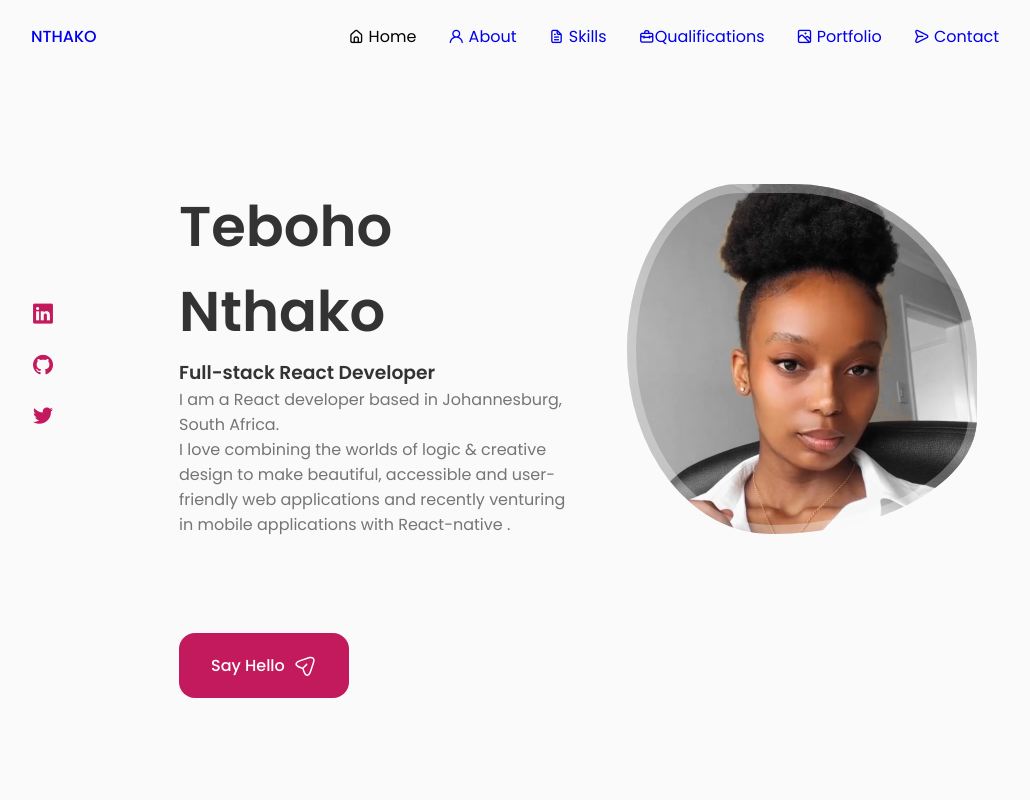
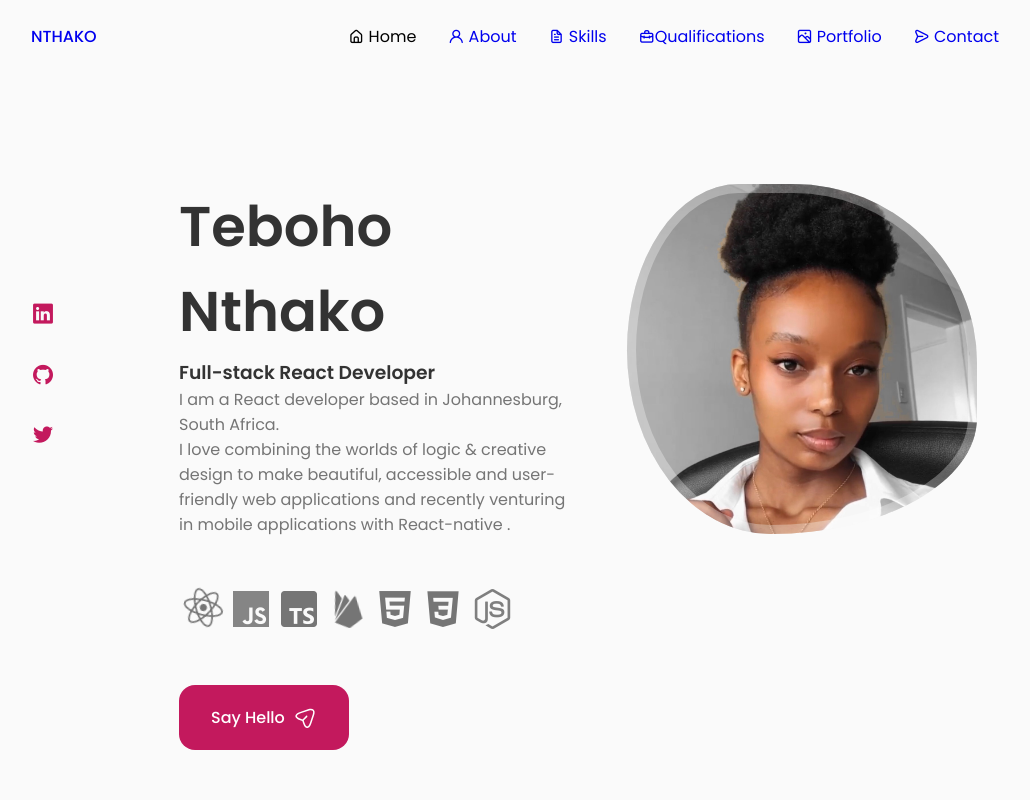
Before and after one commit to tebohonthako/my-react-portfolio, a React (Create React App) app: page / in a window 1280 px wide. Shown: the top 800 px of the page, without its empty margins (125-1155 px from the left). Built offline with nearby package versions, Linux system fonts and the light colour scheme.

Commit message:
tech stack added animations

```diff
--- a/public/index.html
+++ b/public/index.html
@@ -10,16 +10,21 @@
       content="Web site created using create-react-app"
     />
     <!-- BOX ICONS -->
-    <link href='https://unpkg.com/boxicons@2.1.4/css/boxicons.min.css' rel='stylesheet'>
+    <link
+      href="https://unpkg.com/boxicons@2.1.4/css/boxicons.min.css"
+      rel="stylesheet"
+    />
 
     <!-- UNICONS -->
-    <link rel="stylesheet" href="https://unicons.iconscout.com/release/v4.0.8/css/line.css">
+    <link
+      rel="stylesheet"
+      href="https://unicons.iconscout.com/release/v4.0.8/css/line.css"
+    />
 
     <title>Teboo's Portfolio</title>
   </head>
   <body>
     <noscript>You need to enable JavaScript to run this app.</noscript>
     <div id="root"></div>
-
   </body>
 </html>
--- a/src/components/home/Data.jsx
+++ b/src/components/home/Data.jsx
@@ -11,6 +11,15 @@ const Data = () => {
         accessible and user-friendly web applications and recently venturing in
         mobile applications with React-native .
       </p>
+      <div>
+        <i class="bx bxl-react bx-spin"></i>
+        <i class="bx bxl-javascript bx-flashing"></i>
+        <i class="bx bxl-typescript"></i>
+        <i class="bx bxl-firebase bx-tada"></i>
+        <i class="bx bxl-html5"></i>
+        <i class="bx bxl-css3"></i>
+        <i class="bx bxl-nodejs bx-fade-right"></i>
+      </div>
       <a href="#contact" className="button button--flex" id="say-hello">
         Say Hello
         <svg
--- a/src/components/home/home.css
+++ b/src/components/home/home.css
@@ -9,6 +9,7 @@
 #say-hello {
   background-color: #c3195d;
 }
+
 .home__social {
   display: grid;
   grid-template-columns: max-content;
@@ -64,6 +65,15 @@
   width: 350px;
   height: 350px;
   animation: profile__animate 8s ease-in-out infinite 1s;
+}
+.bx-spin,
+.bx-flashing,
+.bxl-typescript,
+.bxl-firebase,
+.bxl-html5,
+.bxl-css3,
+.bxl-nodejs {
+  font-size: 3rem;
 }
 
 @keyframes profile__animate {
```
